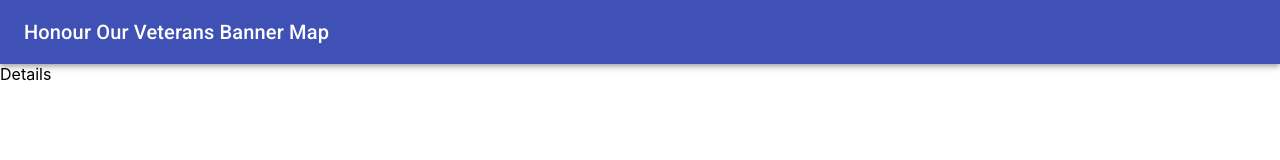
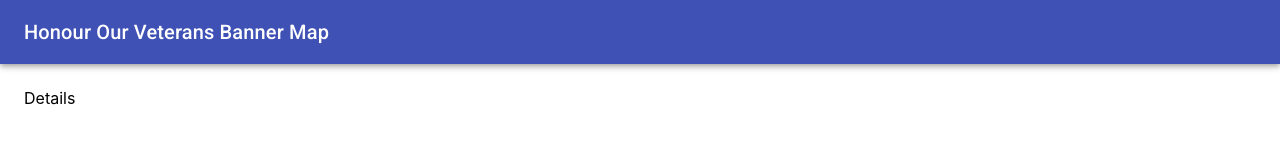
Before and after one commit to AustinGarrod/Banner-Map-Web, a React (Create React App) app: page /veteran in a window 1280 px wide. Shown: the top 160 px of the page. Built offline with nearby package versions, Linux system fonts and the light colour scheme.

Commit message:
configured main application container

```diff
--- a/src/App.tsx
+++ b/src/App.tsx
@@ -1,5 +1,6 @@
 import React from 'react';
 import { Router } from "@reach/router";
+import { Container, createStyles, makeStyles, Theme } from '@material-ui/core';
 
 // Import custom components
 import Header from './components/Header';
@@ -8,16 +9,32 @@ import Header from './components/Header';
 import Home from './views/Home';
 import Details from './views/Details';
 
+// Import configurations
+import STYLES from './config/styles'
+
 function App() {
+  const classes = useStyles();
+
   return (
     <div>
       <Header />
-      <Router>
-        <Home path="/" />
-        <Details path="/veteran" />
-      </Router>
+      <Container maxWidth="xl" className={classes.mainContainer}>
+        <Router>
+          <Home path="/" />
+          <Details path="/veteran" />
+        </Router>
+      </Container>
     </div>
   );
 }
 
+const useStyles = makeStyles((theme: Theme) =>
+  createStyles({
+    mainContainer: {
+      paddingTop: STYLES.padding
+    }
+  })
+);
+
+
 export default App;
--- /dev/null
+++ b/src/config/settings.ts
@@ -0,0 +1,6 @@
+
+const SETTINGS = {
+
+}
+
+export default SETTINGS;
--- /dev/null
+++ b/src/config/styles.ts
@@ -0,0 +1,5 @@
+const STYLES = {
+  padding: "24px",
+}
+
+export default STYLES;
```
